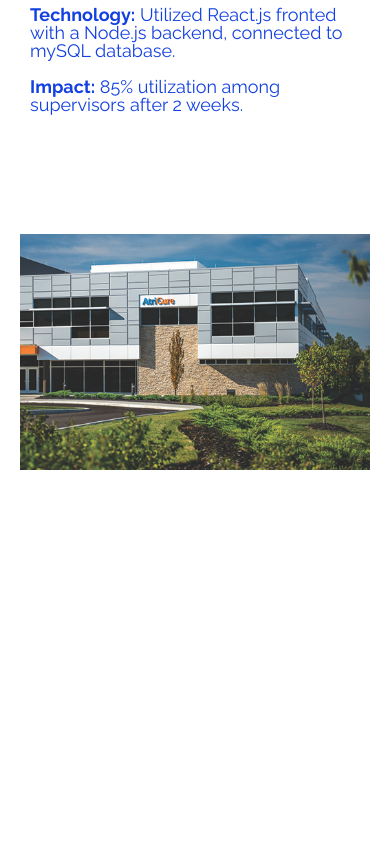
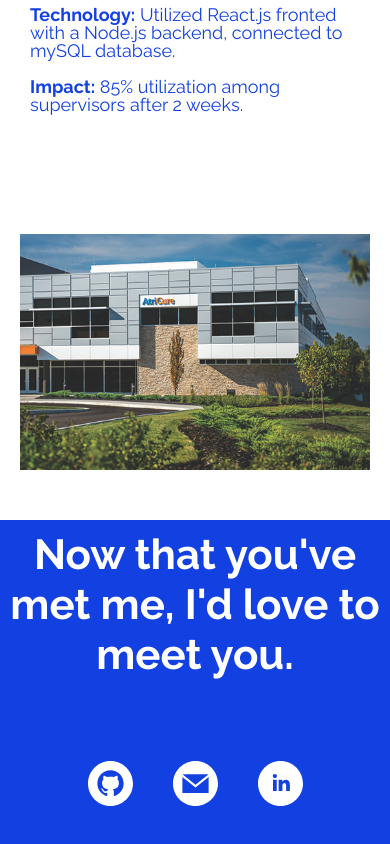
Before and after one commit to gveldhuis/gveldhuis.github.io, a React (Create React App) app: page / in a window 390 px wide. Shown: the part 7158-8002 px from the top of the page. Before the commit the page ends 7678 px from the top, so only its background shows below. Built offline with nearby package versions, Linux system fonts and the light colour scheme.

Commit message:
Created responsive Contact component

```diff
--- a/src/components/App/App.js
+++ b/src/components/App/App.js
@@ -9,6 +9,7 @@ import { Experience } from '../Experience/Experience';
 import { AboutMe } from '../AboutMe/AboutMe';
 import { NavBar } from '../NavBar/NavBar';
 import { Intro } from '../Intro/Intro';
+import { Contact } from '../Contact/Contact';
 
 /*
 
@@ -27,6 +28,7 @@ class App extends React.Component {
         <Experience />
         <Skills />
         <Work />
+        <Contact />
 
 
 
--- /dev/null
+++ b/src/components/Contact/Contact.css
@@ -0,0 +1,79 @@
+.Contact {
+    background-color: #1340E1;
+    color: white;
+    font-family: 'Raleway';
+    font-size: 22px;
+
+    width: 100%;
+}
+
+.Contact-container{
+    display: flex;
+    flex-direction: column;
+    justify-content: center;
+
+    margin: auto;
+    max-width: 1620px;
+}
+
+.Contact-header {
+    font-size: 82px;
+    font-weight: bold;
+    text-align: center;
+    max-width: 1055px;
+    padding: 10px;
+    margin: auto;
+}
+
+.Contact-icons {
+    display: flex;
+    padding: 50px;
+
+    margin: auto;
+}
+
+#Contact-GitHub, #Contact-email, #Contact-linkedin {
+    display: block;
+
+    fill: white;
+    width: 85px;
+    height: auto;
+    cursor: pointer;
+
+    margin: 60px;
+}
+
+.Contact-form {
+    background-color: white;
+    height: 970px;
+    width: 960px;
+    margin: 20px auto;
+    border-radius: 35px;
+}
+
+@media screen and (max-width: 960px) {
+    .Contact-header {
+        font-size: 62px;
+    }
+
+    #Contact-GitHub, #Contact-email, #Contact-linkedin {
+        width: 65px;
+        height: auto;
+
+        margin: 40px;
+    }
+
+}
+
+@media screen and (max-width: 768px) {
+    .Contact-header {
+        font-size: 42px;
+    }
+
+    #Contact-GitHub, #Contact-email, #Contact-linkedin {
+        width: 45px;
+        height: auto;
+
+        margin: 20px;
+    }
+}
--- /dev/null
+++ b/src/components/Contact/Contact.js
@@ -0,0 +1,18 @@
+import React from 'react';
+import './Contact.css';
+import '../../../src/index.css'
+
+export function Contact() {
+    return (
+        <div className="Contact">
+            <div className="Contact-container">
+                <h1 className="Contact-header">Now that you've met me, I'd love to meet you.</h1>
+                <div className="Contact-icons">
+                    <a href="https://github.com/gveldhuis"><svg id="Contact-GitHub" xmlns="http://www.w3.org/2000/svg" width="24" height="24" viewBox="0 0 24 24"><path d="M12 0c-6.627 0-12 5.373-12 12s5.373 12 12 12 12-5.373 12-12-5.373-12-12-12zm2.218 18.616c-.354.069-.468-.149-.468-.336v-1.921c0-.653-.229-1.079-.481-1.296 1.56-.173 3.198-.765 3.198-3.454 0-.765-.273-1.389-.721-1.879.072-.177.312-.889-.069-1.853 0 0-.587-.188-1.923.717-.561-.154-1.159-.231-1.754-.234-.595.003-1.193.08-1.753.235-1.337-.905-1.925-.717-1.925-.717-.379.964-.14 1.676-.067 1.852-.448.49-.722 1.114-.722 1.879 0 2.682 1.634 3.282 3.189 3.459-.2.175-.381.483-.444.936-.4.179-1.413.488-2.037-.582 0 0-.37-.672-1.073-.722 0 0-.683-.009-.048.426 0 0 .46.215.777 1.024 0 0 .405 1.25 2.353.826v1.303c0 .185-.113.402-.462.337-2.782-.925-4.788-3.549-4.788-6.641 0-3.867 3.135-7 7-7s7 3.133 7 7c0 3.091-2.003 5.715-4.782 6.641z"/></svg></a>
+                    <a href="mailto:veldhuis@umich.edu?subject=Subject&body=Message"><svg id="Contact-email" xmlns="http://www.w3.org/2000/svg" width="24" height="24" viewBox="0 0 24 24"><path d="M12 .02c-6.627 0-12 5.373-12 12s5.373 12 12 12 12-5.373 12-12-5.373-12-12-12zm6.99 6.98l-6.99 5.666-6.991-5.666h13.981zm.01 10h-14v-8.505l7 5.673 7-5.672v8.504z"/></svg></a>
+                    <a href="https://www.linkedin.com/in/grant-veldhuis-457205197"><svg id="Contact-linkedin" xmlns="http://www.w3.org/2000/svg" width="24" height="24" viewBox="0 0 24 24"><path d="M12 0c-6.627 0-12 5.373-12 12s5.373 12 12 12 12-5.373 12-12-5.373-12-12-12zm-2 16h-2v-6h2v6zm-1-6.891c-.607 0-1.1-.496-1.1-1.109 0-.612.492-1.109 1.1-1.109s1.1.497 1.1 1.109c0 .613-.493 1.109-1.1 1.109zm8 6.891h-1.998v-2.861c0-1.881-2.002-1.722-2.002 0v2.861h-2v-6h2v1.093c.872-1.616 4-1.736 4 1.548v3.359z"/></svg></a>
+                </div>
+            </div>
+        </div>
+    );
+}
```
Also changed, not shown: 1 other file (tests, documents, lock files or other folders).
